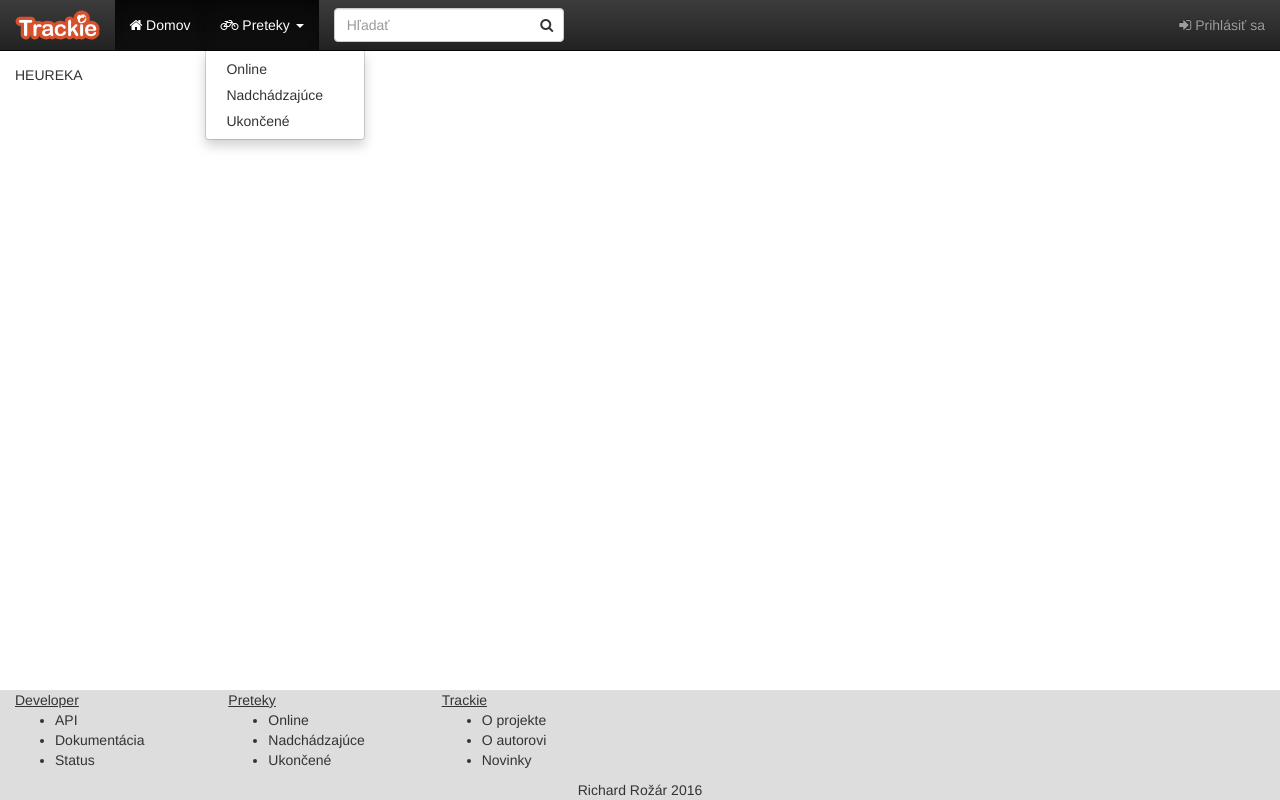
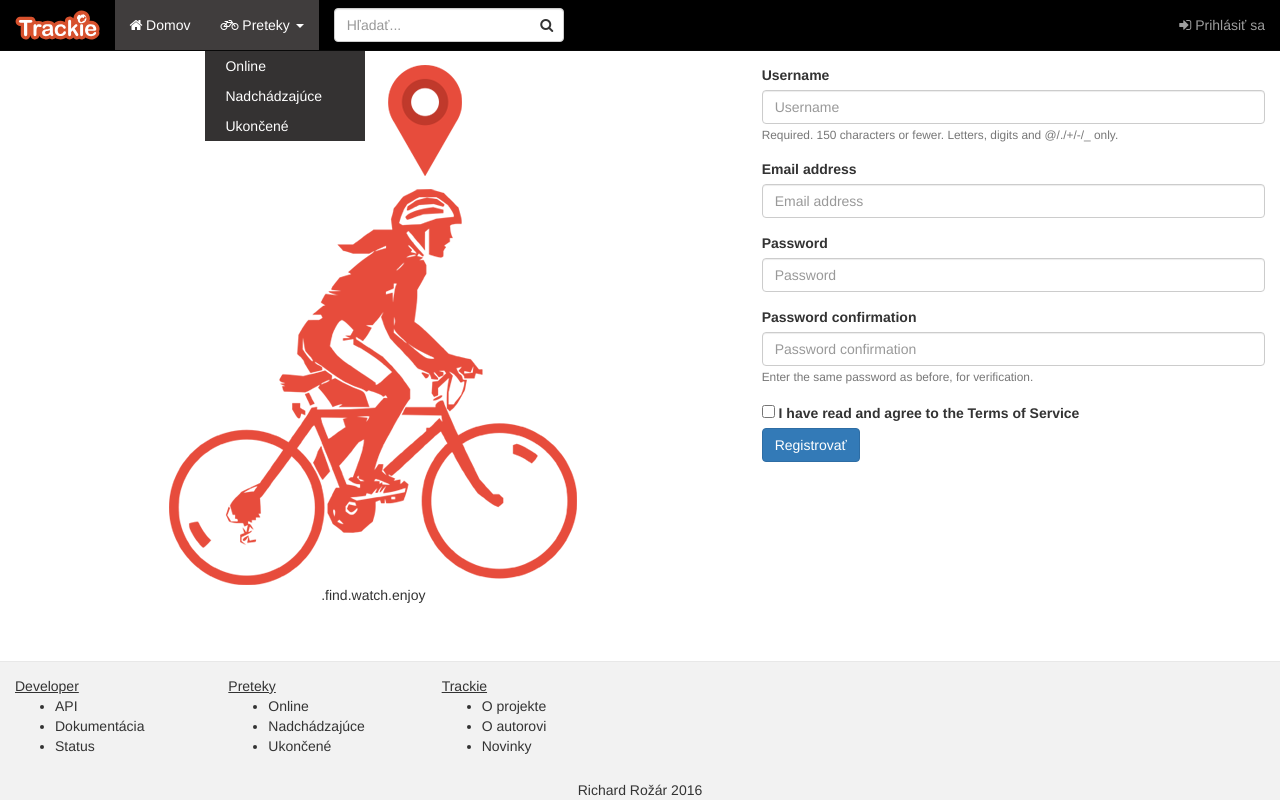
Before and after one commit to Redpoint1/Trackie, a Django app: page / in a window 1280 px wide, after a click on "Preteky". Run offline with Django 3.2, Linux system fonts and the light colour scheme; some libraries are stand-ins or nearby versions.

Commit message:
Minor design changes, BS3 registration form

```diff
--- a/web/__init__.py
+++ b/web/__init__.py
@@ -1,4 +1,4 @@
-"""Meta information's about project"""
+"""Meta informations about project"""
 __title__ = 'Trackie'
 __version__ = '0.0.1'
 __author__ = 'Richard Rozar'
--- /dev/null
+++ b/web/domain_app/trackie/forms.py
@@ -0,0 +1,29 @@
+import django.contrib.auth.forms as auth_forms
+
+from django.core.validators import EmailValidator
+from django.contrib.auth.models import User
+from django.utils.translation import ugettext_lazy as _
+
+
+class RegisterForm(auth_forms.UserCreationForm):
+    tos = auth_forms.forms.BooleanField(
+        widget=auth_forms.forms.CheckboxInput,
+        label=_('I have read and agree to the Terms of Service'),
+        error_messages={
+            'required': _("You must agree to the terms to register")}
+    )
+
+    class Meta(auth_forms.UserCreationForm.Meta):
+        fields = ("username", "email",)
+
+    def clean_email(self):
+        cleaned_value = self.cleaned_data['email']
+        validator = EmailValidator()
+        validator(cleaned_value)
+
+        if User.objects.filter(email__iexact=cleaned_value):
+            raise auth_forms.forms.ValidationError(_(
+                "This email address is already in use. Please supply a "
+                "different email address."))
+
+        return cleaned_value
--- a/web/domain_app/trackie/models.py
+++ b/web/domain_app/trackie/models.py
@@ -3,6 +3,7 @@
 import django.db.models as db_models
 import django.contrib.auth.models as auth_model
 
+from django.contrib.auth.models import AbstractUser
 from django.utils.translation import ugettext_lazy as _
 
 
--- a/web/domain_app/trackie/static/assets/trackie/css/bootstrap-trackie.css
+++ b/web/domain_app/trackie/static/assets/trackie/css/bootstrap-trackie.css
@@ -1,3 +1,19 @@
+.navbar-inverse {
+    background-color: #000000;
+}
+
+.navbar-inverse .navbar-nav > .active > a, .navbar-inverse .navbar-nav > .active > a:focus, .navbar-inverse .navbar-nav > .active > a:hover {
+    background-color: #403d3d;
+}
+
+.navbar-inverse .navbar-nav > li > a:focus, .navbar-inverse .navbar-nav > li > a:hover {
+     background-color: #403d3d;
+}
+
+.navbar-inverse .navbar-nav > .open > a, .navbar-inverse .navbar-nav > .open > a:focus, .navbar-inverse .navbar-nav > .open > a:hover {
+    background-color: #403d3d;
+}
+
 .navbar-brand {
     padding: 10px 15px;
 }
--- a/web/domain_app/trackie/static/assets/trackie/css/custom-trackie.css
+++ b/web/domain_app/trackie/static/assets/trackie/css/custom-trackie.css
@@ -26,7 +26,31 @@ main {
 }
 
 footer {
-    background-color: #DDDDDD;
+    background-color: #f2f2f2;
+    border-top: 1px solid #e8e8e8;
+}
+
+footer .row {
+    padding-top: 1em;
+}
+
+nav #header .dropdown-menu {
+    padding: 0;
+    box-shadow: none;
+    border-radius: 0;
+    background-color: #343232;
+    border: none;
+    margin-top: 1px; /* instead of 1px border */
+}
+
+nav #header .dropdown-menu > li > a:focus, nav #header .dropdown-menu > li > a:hover {
+    background-color: #403d3d;
+    background-image: none;
+}
+
+nav #header .dropdown-menu > li > a {
+    color: #ffffff;
+    padding: 5px 20px;
 }
 
 /* Sticky footer */
@@ -55,3 +79,5 @@ html {
     height: 0;
     visibility: hidden;
 }
+
+/* End sticky footer */
--- a/web/domain_app/trackie/templates/base.html
+++ b/web/domain_app/trackie/templates/base.html
@@ -40,7 +40,7 @@
                 </ul>
                 <form class="navbar-form navbar-left searchbar">
                     <div class="form-group position-relative">
-                        <input type="text" class="form-control searchbar-text" placeholder="Hľadať">
+                        <input type="text" class="form-control searchbar-text" placeholder="Hľadať...">
                         <button class="searchbar-button" type="submit"><i class="fa fa-search"></i></button>
                     </div>
                 </form>
@@ -83,13 +83,13 @@
                     </ul>
                 </div>
             </div>
-            <div class="row">
+            <div class="row" id="author">
                 <div class="col-xs-12 text-center">Richard Rožár 2016</div>
             </div>
         </div>
     </footer>
     <link rel="stylesheet" href="{% static 'third-party/bootstrap/css/bootstrap.min.css' %}">
-    <link rel="stylesheet" href="{% static 'third-party/bootstrap/css/bootstrap-theme.min.css' %}">
+
     <link rel="stylesheet" href="{% static 'third-party/font-awesome/css/font-awesome.min.css' %}">
 
     <link rel="stylesheet" href="{% static 'assets/trackie/css/bootstrap-trackie.css' %}">
--- a/web/domain_app/trackie/templates/home.html
+++ /dev/null
@@ -1,5 +0,0 @@
-{% extends "base.html" %}
-
-{% block content %}
-    HEUREKA
-{% endblock %}
--- /dev/null
+++ b/web/domain_app/trackie/templates/registered/home.html
@@ -0,0 +1,3 @@
+{% extends "base.html" %}
+
+{% block content %}{% endblock %}
--- /dev/null
+++ b/web/domain_app/trackie/templates/unregistered/home.html
@@ -0,0 +1,32 @@
+{% extends "base.html" %}
+{% load static %}
+{% load bootstrap3 %}
+
+{% block content %}
+    <div class="row">
+        <div class="col-sm-7">
+            <div class="row">
+                <div class="col-xs-12 text-center">
+                    <img src="{% static 'assets/trackie/img/cyklista.png' %}" alt="cyclist" />
+                </div>
+            </div>
+            <div class="row">
+                <div class="col-xs-12 text-center">
+                    .find.watch.enjoy
+                </div>
+            </div>
+        </div>
+        <div class="col-sm-5">
+            <form action="#" method="post">
+                {% csrf_token %}
+                {% bootstrap_form form %}
+                {% bootstrap_form_errors form %}
+                {% buttons %}
+                    <button type="submit" class="btn btn-primary">
+                        Registrovať
+                    </button>
+                {% endbuttons %}
+            </form>
+        </div>
+    </div>
+{% endblock %}
--- a/web/domain_app/trackie/urls.py
+++ b/web/domain_app/trackie/urls.py
@@ -3,7 +3,7 @@ from django.conf.urls import include, url
 from . import views as trackie_views
 
 urlpatterns = [  # pylint: disable=invalid-name
-    url(r'^$',
+    url(r'^',
         view=trackie_views.HomePageView.as_view(),
         name=trackie_views.HomePageView.name)
 ]
--- a/web/domain_app/trackie/views.py
+++ b/web/domain_app/trackie/views.py
@@ -1,7 +1,19 @@
 import django.views.generic as views
+
+from .forms import RegisterForm
 
 
 class HomePageView(views.TemplateView):
 
     name = 'trackie.home'
-    template_name = 'home.html'
+    template_name = 'unregistered/home.html'
+    form = None
+
+    def get(self, request, *args, **kwargs):
+        if request.user.is_authenticated():
+            self.template_name = 'registered/home.html'
+        else:
+            self.form = RegisterForm()
+            kwargs['form'] = self.form
+
+        return super(HomePageView, self).get(request, *args, **kwargs)
--- a/web/trackie/settings/common.py
+++ b/web/trackie/settings/common.py
@@ -41,6 +41,7 @@ INSTALLED_APPS = (
     # 3d party
     'django_extensions',
     'rest_framework',
+    'bootstrap3',
 
     # apps
     'app.api',
@@ -101,7 +102,6 @@ STATIC_URL = '/static/'
 # os.path.join(BASE_DIR, 'assets'),
 # )
 
-
 DATABASES = {
     'default': {
         'ENGINE': 'django.db.backends.postgresql_psycopg2',
--- a/web/trackie/urls.py
+++ b/web/trackie/urls.py
@@ -7,7 +7,7 @@ from django.conf import settings
 urlpatterns = [  # pylint: disable=invalid-name
     url(r'^admin/', include(admin.site.urls)),
     url(r'^api/', include('app.api.urls')),
-    url(r'^$', include('domain_app.trackie.urls')),
+    url(r'^', include('domain_app.trackie.urls')),
 ]
 
 if settings.DEBUG:
```
Also changed, not shown: web/domain_app/trackie/static/assets/trackie/img/cyklista.png (added).
